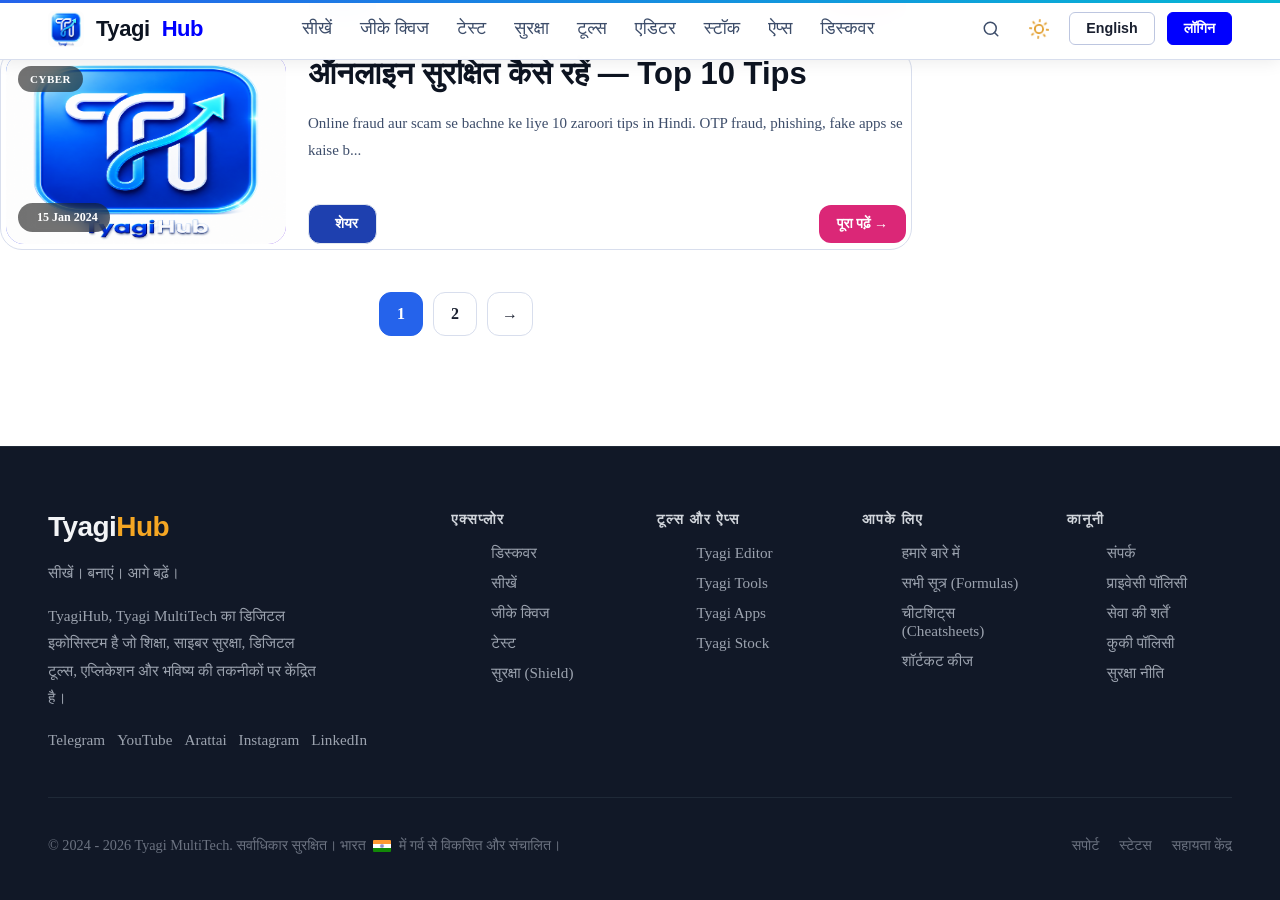
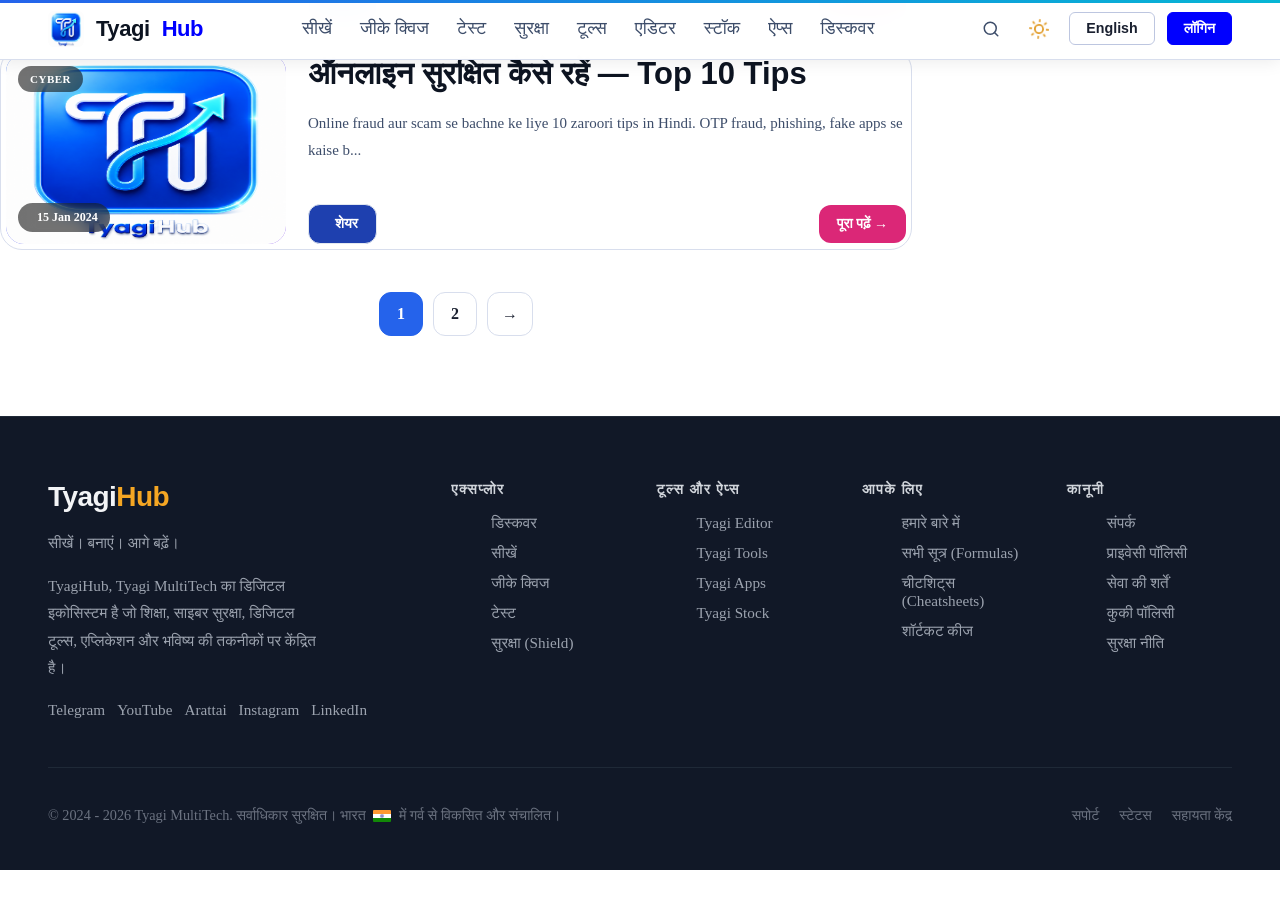
Before and after one commit to HimanshuTyagiJi/TyagiHub, a Jekyll site: the page built from hi/discover/index.html, in a window 1280 px wide and 900 px high, scrolled down 1209 px. Built offline with Jekyll 4.4.1, drawn with Linux system fonts in a browser that asks for light colours; after the commit the page ends 2079 px from its top, so only the background shows below that.

Commit message:
Update discover.html

```diff
--- a/_layouts/discover.html
+++ b/_layouts/discover.html
@@ -64,9 +64,6 @@ layout: default
 
 			{{ content }}
 
-			{% unless page.is_post %}
-				<nav id="pagination-nav" class="pagination-center" aria-label="Pagination Navigation" style="display: flex; gap: 8px; justify-content: center; margin-top: 30px; align-items: center; flex-wrap: wrap;"></nav>
-			{% endunless %}
 
 
 			{% unless page.url == "/" or page.url == "/index.html" %}
```
